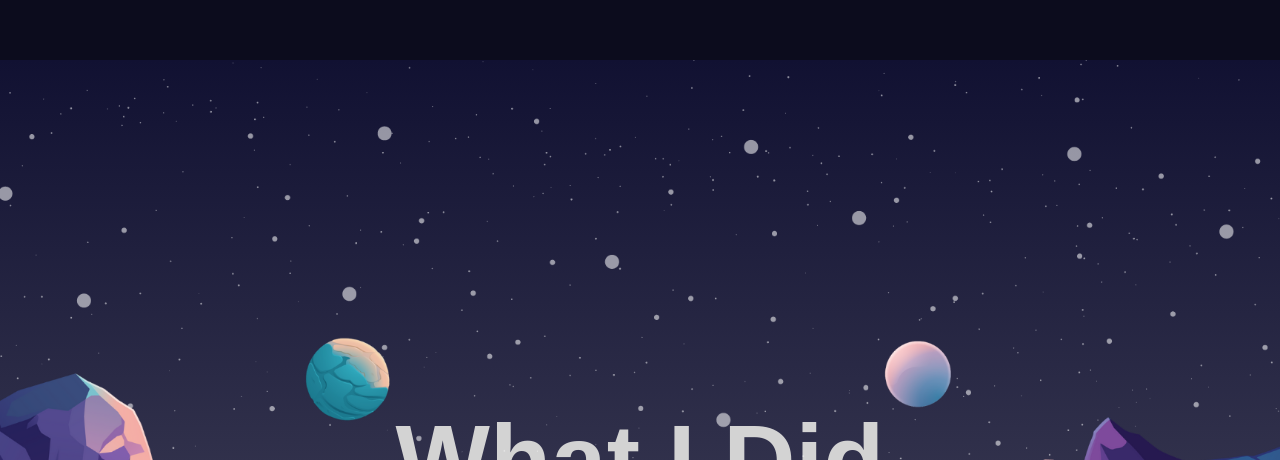
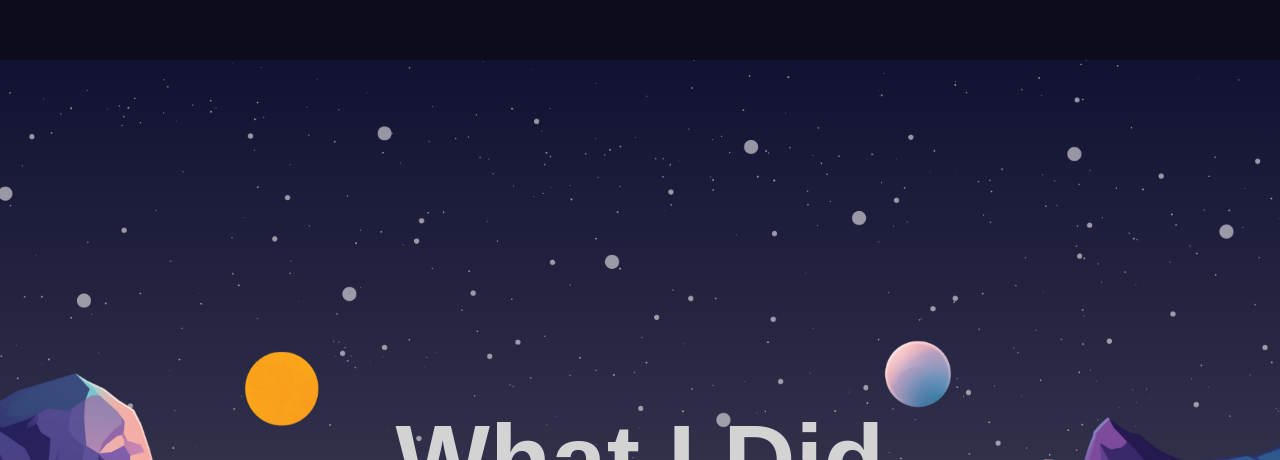
Before and after one commit to adamolson11/Portfolio, a React (Vite) app in the folder portfolio/: page / in a window 1280 px wide. Shown: the part 2340-2800 px from the top of the page. Built offline with nearby package versions, Linux system fonts and the light colour scheme.

Commit message:
done with parallax for now

```diff
--- a/portfolio/src/components/parallax/Parallax.jsx
+++ b/portfolio/src/components/parallax/Parallax.jsx
@@ -34,7 +34,9 @@ const yBg=useTransform(scrollYProgress, [0,1],  ["0%", "100%"])
             >
         <motion.h1 style={{y: yText}}> {type==="services" ? "What I do" : "What I Did" } </motion.h1>
         <motion.div className="mountains"></motion.div>
-        <motion.div style ={{y: yBg}} className= "planets"></motion.div>
+        <motion.div className= "planets" style={{y: yBg,
+            backgroundImage: `url(${type==="services" ? "/planets.png": "/sun.png"})`
+        }}></motion.div>
         <motion.div style ={{x: yBg}} className= "stars"></motion.div>
         </div>
     )
--- a/portfolio/src/components/parallax/parallax.scss
+++ b/portfolio/src/components/parallax/parallax.scss
@@ -5,6 +5,7 @@
     display: flex;
     align-items: center;
     justify-content: center;
+    overflow: hidden;
 
 
     h1{
--- a/portfolio/src/components/sidebar/sidebar.scss
+++ b/portfolio/src/components/sidebar/sidebar.scss
@@ -7,14 +7,17 @@
     color: black;
 
 
+
     .bg{
 
+        z-index: 999; //ensure the side bar stays on top of everything.
         position: fixed;
         top: 0;
         left: 0;
         bottom: 0;
         width: 400px;
         background: white;
+
 
         .links{
             position: absolute;
@@ -29,6 +32,7 @@
     }
 
     button{
+        z-index: 999; //ensure the side bar stays on top of everything.
         width: 50px;
         height: 50px;
         border-radius: 50%;
```
